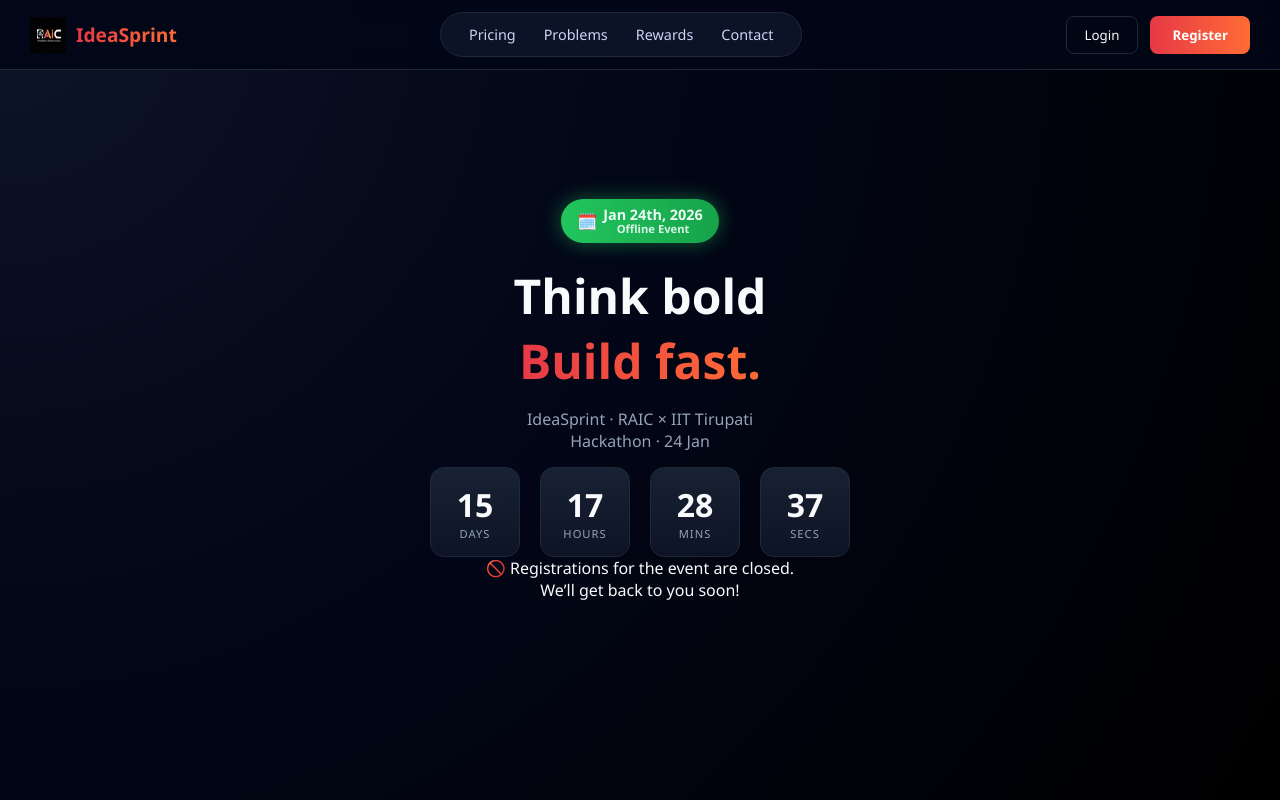
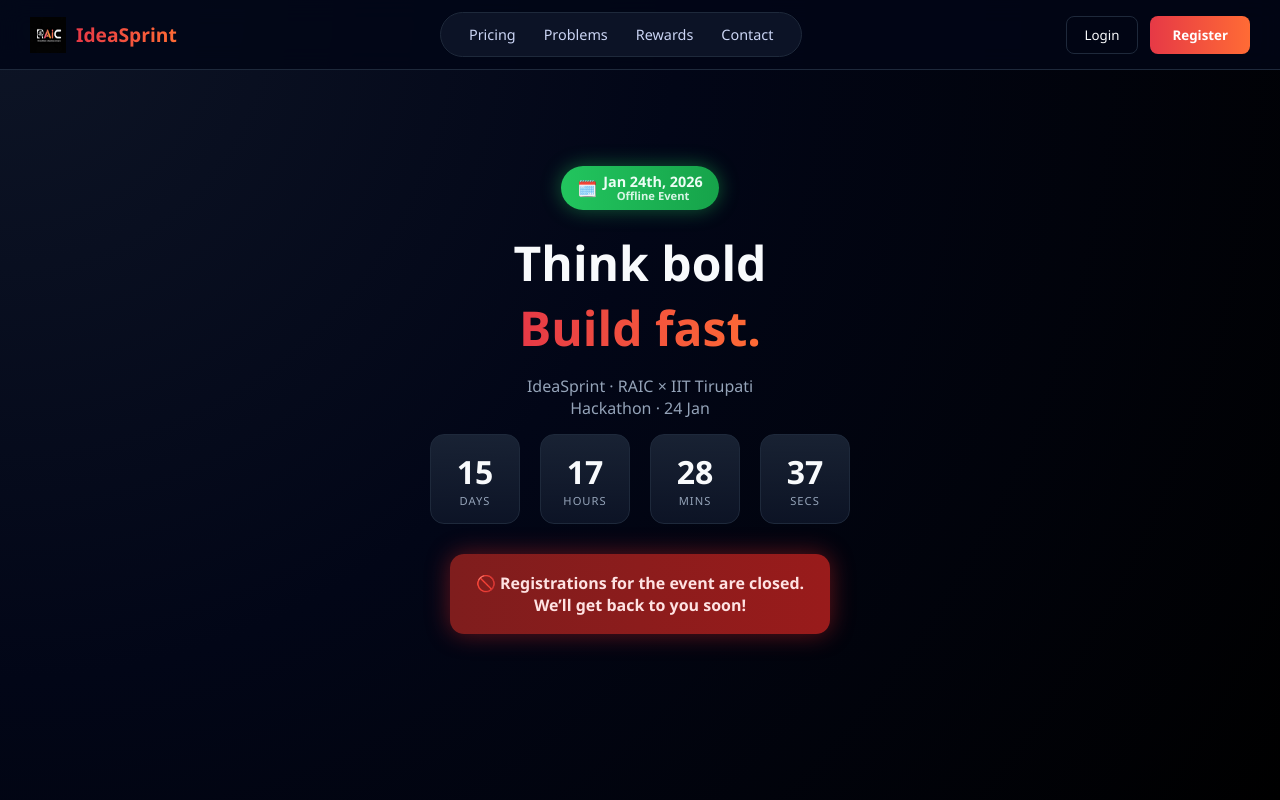
Before and after one commit to akash-1316/ideasprint-frontend, a React (Vite) app: page / in a window 1280 px wide. Shown: the top 800 px of the page. Built offline with nearby package versions, Linux system fonts and the light colour scheme.

Commit message:
Update home.css

```diff
--- a/src/pages/Home/home.css
+++ b/src/pages/Home/home.css
@@ -75,6 +75,27 @@
   line-height: 1.1;
   opacity: 0.9;
 }
+/* CLOSED MESSAGE */
+.registration-closed {
+  margin-top: 30px;
+  padding: 18px 26px;
+  border-radius: 14px;
+  font-size: 1rem;
+  font-weight: 600;
+  text-align: center;
+  color: #fee2e2;
+  background: linear-gradient(90deg, #7f1d1d, #991b1b);
+  box-shadow: 0 0 25px rgba(220, 38, 38, 0.45);
+  max-width: 90%;
+}
+
+/* DISABLED / CLOSED BUTTON */
+.closed-btn {
+  background: #1f2937 !important;
+  color: #9ca3af !important;
+  cursor: not-allowed !important;
+  opacity: 0.8;
+}
 
 /* ================= OFFER PILLS ================= */
 
```
